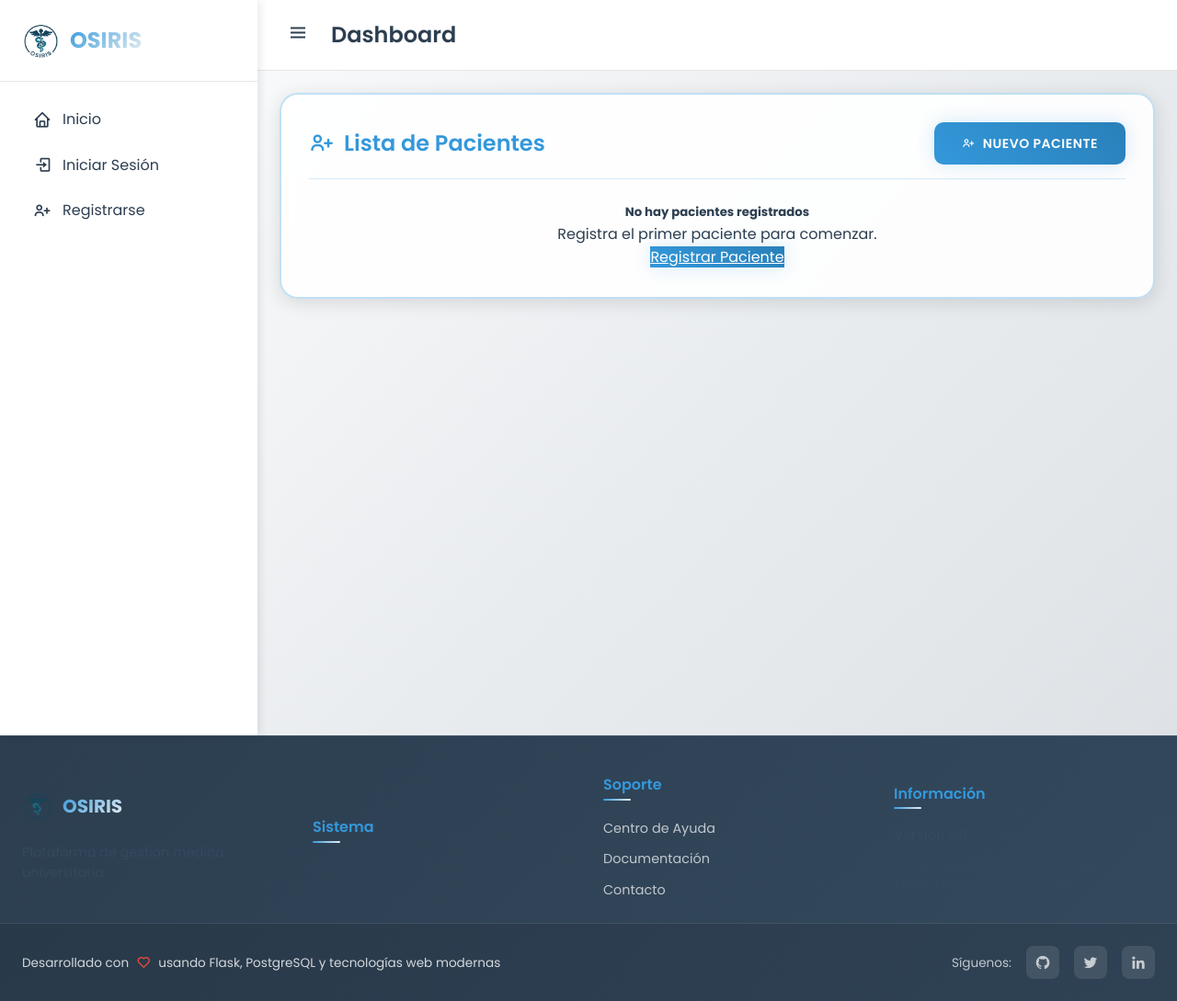
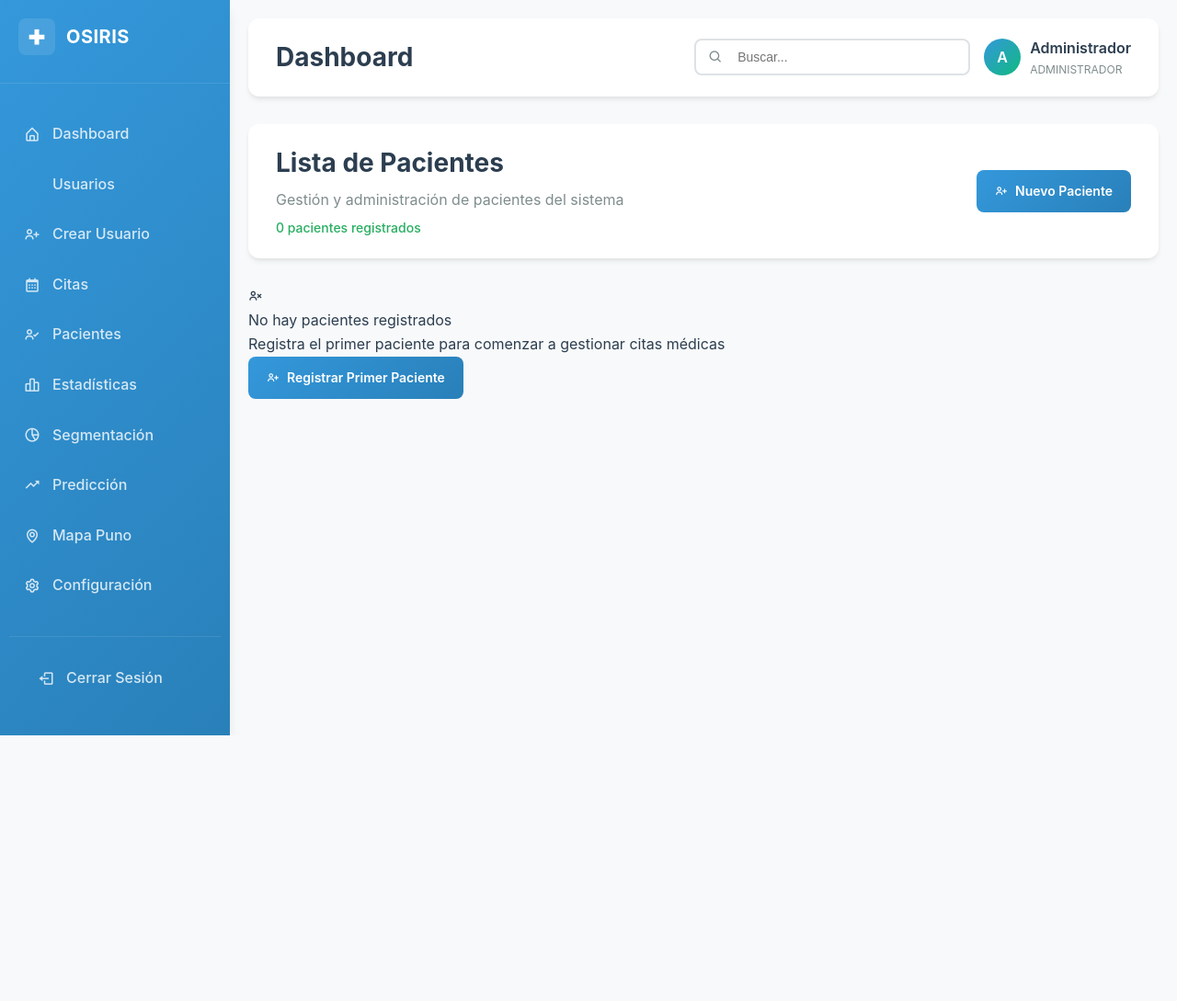
Before and after one commit to DENIS-DEVELOPER-oss/OSIRIS---Lab, a Flask app: template templates/pacientes/lista.html in a window 1280 px wide. Shown: the whole page at 92% size. After the commit the page ends 800 px from the top, so only its background shows below. Run offline with Flask 3, Linux system fonts and the light colour scheme; the template is opened without the code that fills it, so the values that code supplies are empty.

Commit message:
Maintain consistent look across patient management pages after selection
Adjusts templates to extend 'admin_base.html' for consistent admin panel styling.

Replit-Commit-Author: Agent
Replit-Commit-Session-Id: f04c708b-f78f-4761-983c-19a318aada5f
Replit-Commit-Screenshot-Url: https://storage.googleapis.com/screenshot-production-us-central1/7355c6e8-0d2f-4510-9622-a158714dce07/b763bee4-751c-4901-ab77-4d4a9ecdce1a.jpg

```diff
--- a/templates/pacientes/completar_perfil.html
+++ b/templates/pacientes/completar_perfil.html
@@ -1,4 +1,4 @@
-{% extends "modern_base.html" %}
+{% extends "admin_base.html" %}
 
 {% block title %}Completar Perfil - {{ super() }}{% endblock %}
 
--- a/templates/pacientes/lista.html
+++ b/templates/pacientes/lista.html
@@ -1,22 +1,33 @@
-{% extends "modern_base.html" %}
+{% extends "admin_base.html" %}
 
 {% block title %}Pacientes - {{ super() }}{% endblock %}
 
 {% block content %}
-<div class="modern-card">
-    <div class="card-header">
-        <h2 class="card-title">
+<!-- Dashboard Header -->
+<div class="admin-header">
+    <div>
+        <h1 class="admin-header-title">Lista de Pacientes</h1>
+        <p class="admin-header-subtitle">Gestión y administración de pacientes del sistema</p>
+        <small class="admin-status">{{ pacientes|length if pacientes else 0 }} pacientes registrados</small>
+    </div>
+    <div class="admin-header-actions">
+        <a href="{{ url_for('auth.registro') }}" class="admin-btn admin-btn-primary">
             <i class='bx bx-user-plus'></i>
-            Lista de Pacientes
-        </h2>
-        <a href="{{ url_for('auth.registro') }}" class="modern-btn btn-primary">
-            <i class='bx bx-user-plus'></i>Nuevo Paciente
+            Nuevo Paciente
         </a>
     </div>
-
+</div>
 {% if pacientes %}
-        <div class="table-responsive">
-            <table class="modern-table">
+<!-- Tabla de Pacientes -->
+<div class="admin-table-container">
+    <div class="admin-table-header">
+        <div class="admin-table-title">Listado de Pacientes Registrados</div>
+        <div style="color: var(--admin-text-secondary); font-size: 14px;">
+            Información completa de todos los pacientes del sistema
+        </div>
+    </div>
+    <div class="admin-table-content">
+        <table class="admin-table">
             <thead>
                 <tr>
                     <th>Nombre</th>
@@ -31,26 +42,30 @@
                 {% for paciente in pacientes %}
                 <tr>
                     <td>
-                                            <i class="fas fa-user-circle me-2 text-primary"></i>
-                                            {{ paciente.usuario.nombre }}
+                        <div style="display: flex; align-items: center; gap: 8px;">
+                            <i class='bx bx-user-circle' style="color: var(--admin-primary); font-size: 18px;"></i>
+                            <span style="font-weight: 500;">{{ paciente.usuario.nombre }}</span>
+                        </div>
                     </td>
                     <td>
-                                            <code>{{ paciente.usuario.codigo_matricula }}</code>
+                        <code style="background: var(--admin-secondary); padding: 4px 8px; border-radius: 4px; font-size: 12px;">
+                            {{ paciente.usuario.codigo_matricula }}
+                        </code>
                     </td>
                     <td>{{ paciente.carrera }}</td>
                     <td>
-                                            <span class="badge bg-secondary">{{ paciente.edad() }} años</span>
+                        <span class="admin-badge admin-badge-info">{{ paciente.edad() }} años</span>
                     </td>
                     <td>{{ paciente.telefono or 'No registrado' }}</td>
                     <td>
-                                            <div class="btn-group" role="group">
+                        <div style="display: flex; gap: 8px;">
                             <a href="{{ url_for('pacientes.perfil', paciente_id=paciente.id) }}"
-                                                   class="btn btn-sm btn-outline-info">
-                                                    <i class="fas fa-eye me-1"></i>Ver
+                               class="admin-btn admin-btn-sm admin-btn-info">
+                                <i class='bx bx-show'></i> Ver
                             </a>
                             <a href="{{ url_for('citas.crear', paciente_id=paciente.id) }}"
-                                                   class="btn btn-sm btn-outline-primary">
-                                                    <i class="fas fa-calendar-plus me-1"></i>Cita
+                               class="admin-btn admin-btn-sm admin-btn-primary">
+                                <i class='bx bx-calendar-plus'></i> Cita
                             </a>
                         </div>
                     </td>
@@ -59,19 +74,20 @@
             </tbody>
         </table>
     </div>
+</div>
 {% else %}
-                        <div class="text-center py-5">
-                            <i class="fas fa-users fa-3x text-muted mb-3"></i>
-                            <h5 class="text-muted">No hay pacientes registrados</h5>
-                            <p class="text-muted">Registra el primer paciente para comenzar.</p>
-                            <a href="{{ url_for('auth.registro') }}" class="btn btn-primary">
-                                <i class="fas fa-user-plus me-2"></i>Registrar Paciente
+<!-- Estado Vacío -->
+<div class="admin-empty-state">
+    <div class="admin-empty-icon">
+        <i class='bx bx-user-x'></i>
+    </div>
+    <div class="admin-empty-title">No hay pacientes registrados</div>
+    <div class="admin-empty-description">Registra el primer paciente para comenzar a gestionar citas médicas</div>
+    <div class="admin-empty-actions">
+        <a href="{{ url_for('auth.registro') }}" class="admin-btn admin-btn-primary">
+            <i class='bx bx-user-plus'></i> Registrar Primer Paciente
         </a>
     </div>
+</div>
 {% endif %}
-                </div>
-            </div>
-        </div>
-    </div>
-</div>
 {% endblock %}
```
Also changed, not shown: templates/pacientes/perfil.html (+97 -123 lines). Lines whose indentation alone changed are shown as unchanged.
